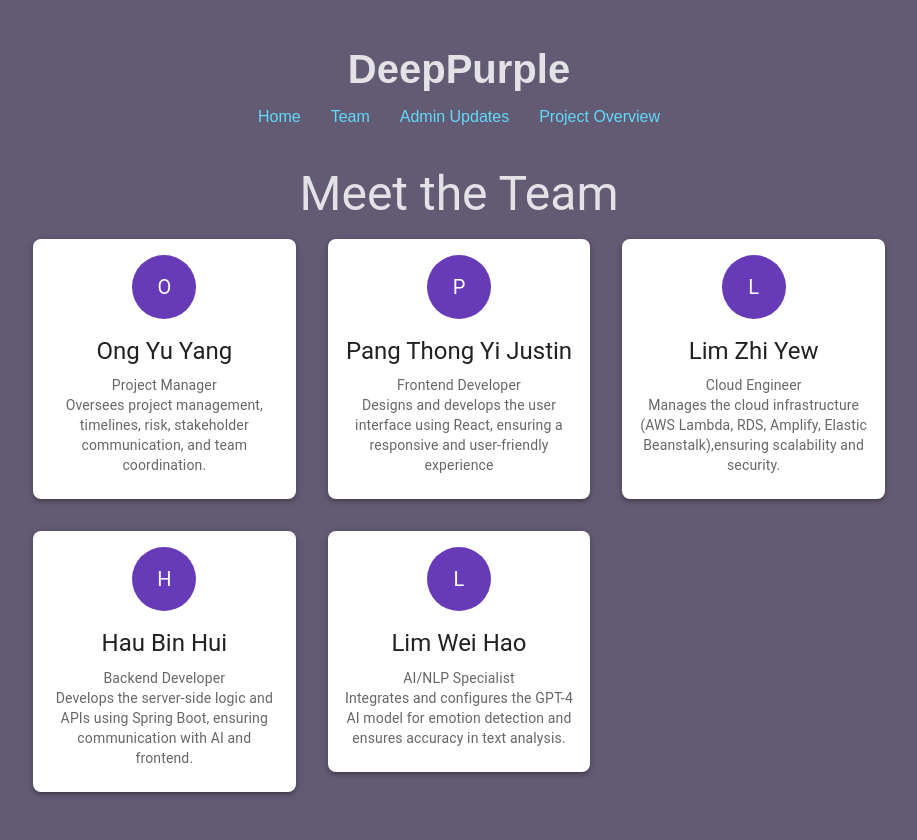
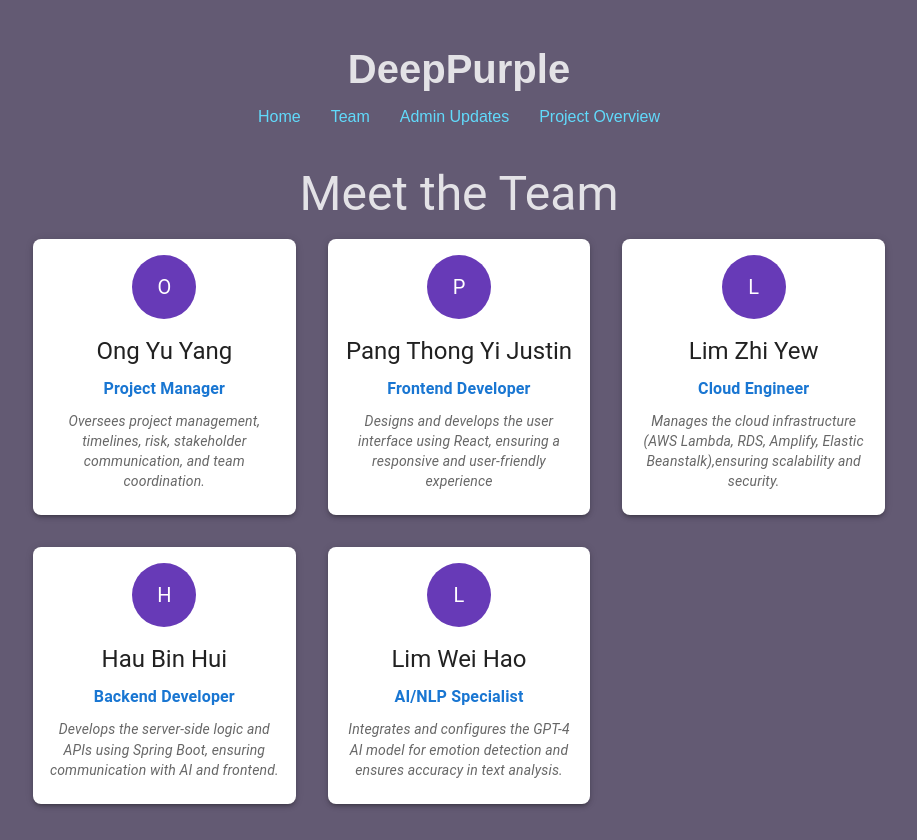
Before and after one commit to zylimz/deep, a React (Create React App) app: page /team in a window 1280 px wide. Shown: the whole page, without its empty margins (181-1098 px from the left). Built offline with nearby package versions, Linux system fonts and the light colour scheme; no server answers.

Commit message:
updated website

```diff
--- a/src/pages/Team.js
+++ b/src/pages/Team.js
@@ -32,12 +32,13 @@ function Team() {
                 <Typography variant="h5" component="div" gutterBottom>
                   {member.name}
                 </Typography>
-                <Typography variant="body2" color="textSecondary">
+                <Typography variant="subtitle1" color="primary" sx={{ fontWeight: 'bold' }}>
                   {member.role}
                 </Typography>
-                <Typography variant="body2" color="textSecondary">
+                <Typography variant="body2" color="textSecondary" sx={{ mt: 1, fontStyle: 'italic' }}>
                   {member.description}
                 </Typography>
+
               </CardContent>
             </Card>
           </Grid>
```
